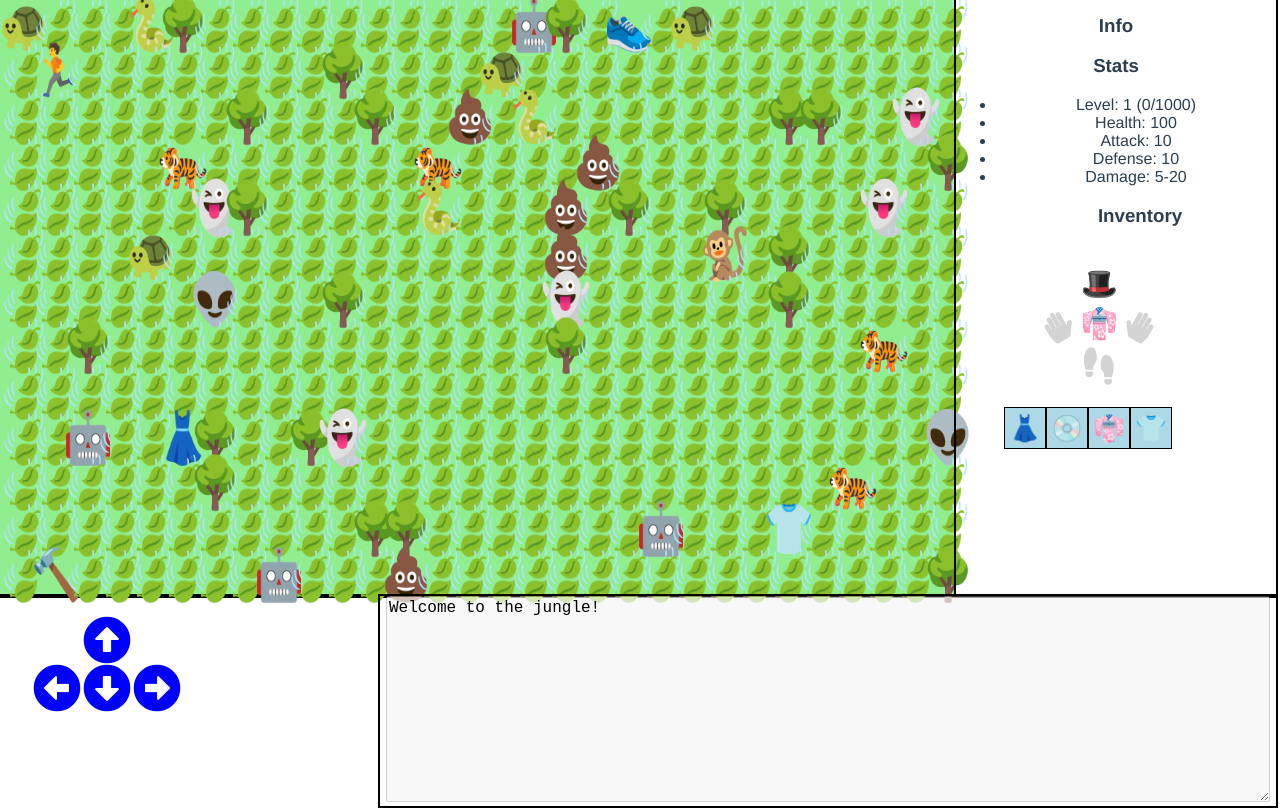
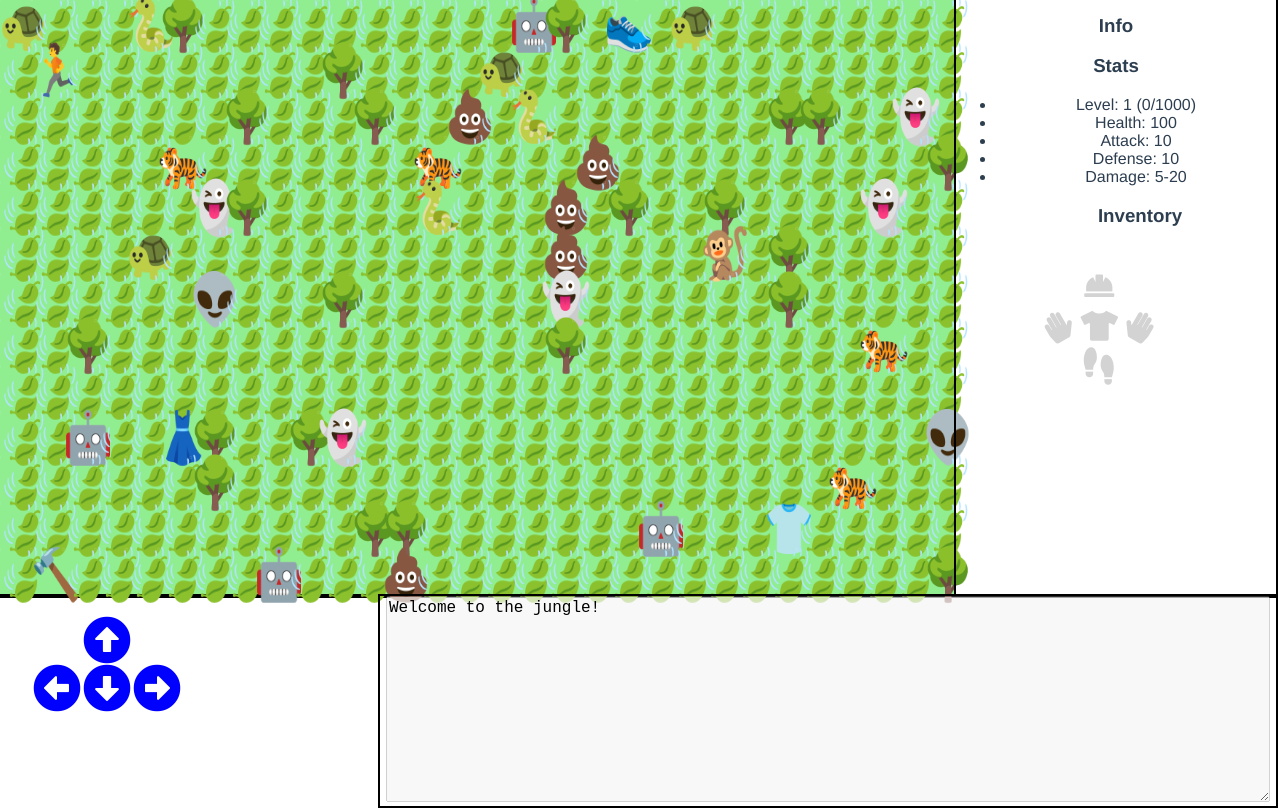
Before and after one commit to Humakt83/vue-rougelite, a Vue app: page / in a window 1280 px wide. Built offline with nearby package versions, Linux system fonts and the light colour scheme.

Commit message:
Items now affect combat

```diff
--- a/src/logic/combat.js
+++ b/src/logic/combat.js
@@ -1,5 +1,7 @@
 export default (attacker, defender, gameLog) => {
-  const multiplier = attacker.attack / defender.defense;
+  const attack = attacker.getAttack ? attacker.getAttack() : attacker.attack;
+  const defense = defender.getDefense ? defender.getDefense() : defender.defense
+  const multiplier = attack / defense;
   const damage = Math.floor(Math.max(1, Math.max(attacker.minDamage, Math.floor(Math.random() * attacker.maxDamage)) * multiplier));
   defender.health -= damage;
   gameLog.unshift(defender.isPlayer
--- a/src/objects/armor.js
+++ b/src/objects/armor.js
@@ -1,6 +1,6 @@
 export const platemail = () => {
   return {
-    defenseBonus: 10,
+    defenseBonus: 50,
     itemType: 'armor',
     slot: 'torso',
     symbol: '👘'
@@ -9,7 +9,7 @@ export const platemail = () => {
 
 export const chainmail = () => {
   return {
-    defenseBonus: 5,
+    defenseBonus: 20,
     itemType: 'armor',
     slot: 'torso',
     symbol: '👗'
@@ -18,7 +18,7 @@ export const chainmail = () => {
 
 export const splintmail = () => {
   return {
-    defenseBonus: 7,
+    defenseBonus: 40,
     itemType: 'armor',
     slot: 'torso',
     symbol: '👕'
@@ -27,7 +27,7 @@ export const splintmail = () => {
 
 export const kiteShield = () => {
   return {
-    defenseBonus: 6,
+    defenseBonus: 20,
     itemType: 'armor',
     slot: 'hand',
     symbol: '🛡'
@@ -36,7 +36,7 @@ export const kiteShield = () => {
 
 export const buckler = () => {
   return {
-    defenseBonus: 1,
+    defenseBonus: 10,
     itemType: 'armor',
     slot: 'hand',
     symbol: '💿'
@@ -45,7 +45,7 @@ export const buckler = () => {
 
 export const helmet = () => {
   return {
-    defenseBonus: 2,
+    defenseBonus: 15,
     itemType: 'armor',
     slot: 'head',
     symbol: '🎩',
@@ -54,7 +54,7 @@ export const helmet = () => {
 
 export const boots = () => {
   return {
-    defenseBonus: 1,
+    defenseBonus: 15,
     itemType: 'armor',
     slot: 'feet',
     symbol: '👟'
--- a/src/objects/player.js
+++ b/src/objects/player.js
@@ -1,5 +1,3 @@
-import {randomArmor, helmet, platemail} from './armor';
-
 export default () => {
   return {
     maxHealth: 100,
@@ -11,13 +9,36 @@ export default () => {
     maxDamage: 20,
     minDamage: 5,
     inventory: {
-      head: helmet(),
-      torso: platemail(),
+      head: undefined,
+      torso: undefined,
       lefthand: undefined,
       righthand: undefined,
       feet: undefined,
-      backpack: [randomArmor(), randomArmor(), randomArmor(), randomArmor()]
+      backpack: []
     },
-    isPlayer: true
+    isPlayer: true,
+    getDefense() {
+      const combatBonusFromItems = [
+        this.inventory.head,
+        this.inventory.torso,
+        this.inventory.lefthand,
+        this.inventory.righthand,
+        this.inventory.feet]
+        .filter(item => !!item)
+        .map(item => item.defenseBonus | 0)
+        .reduce((prev, current) => prev + current, 0);
+      const defenseMultiplier = 1 + (combatBonusFromItems / 100);
+      return this.defense * defenseMultiplier;
+    },
+    getAttack() {
+      const combatBonusFromItems = [
+        this.inventory.lefthand,
+        this.inventory.righthand]
+        .filter(item => !!item)
+        .map(item => item.attackBonus | 0)
+        .reduce((prev, current) => prev + current, 0);
+      const attackMultiplier = 1 + (combatBonusFromItems / 100);
+      return this.attack * attackMultiplier;
+    }
   }
 };
--- a/src/objects/weapons.js
+++ b/src/objects/weapons.js
@@ -1,7 +1,7 @@
 export const sword = () => {
   return {
-    attackBonus: 5,
-    defenseBonus: 2,
+    attackBonus: 50,
+    defenseBonus: 15,
     itemType: 'weapon',
     slot: 'hand',
     symbol: '🗡',
@@ -10,7 +10,7 @@ export const sword = () => {
 
 export const hammer = () => {
   return {
-    attackBonus: 7,
+    attackBonus: 75,
     itemType: 'weapon',
     slot: 'hand',
     symbol: '🔨'
```
